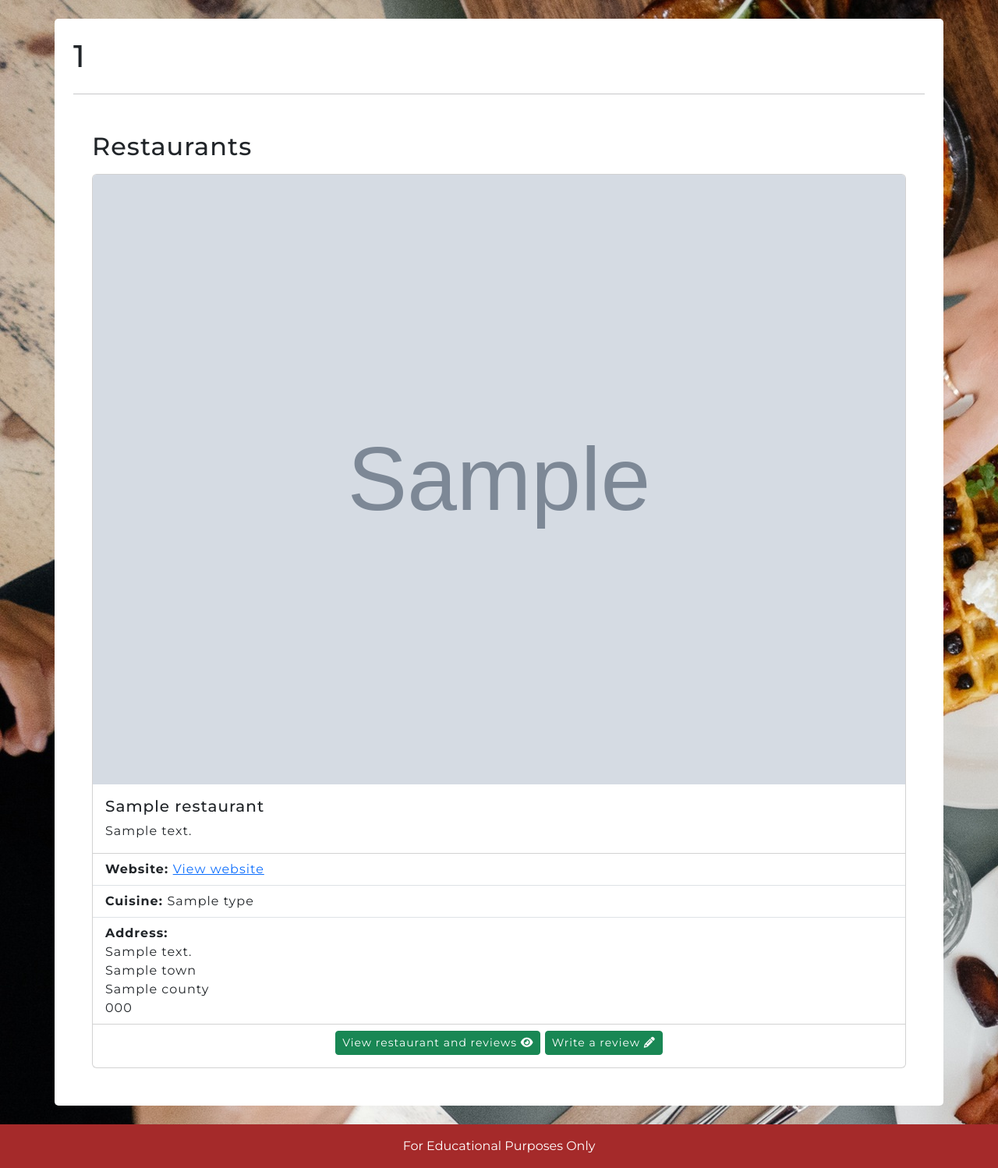
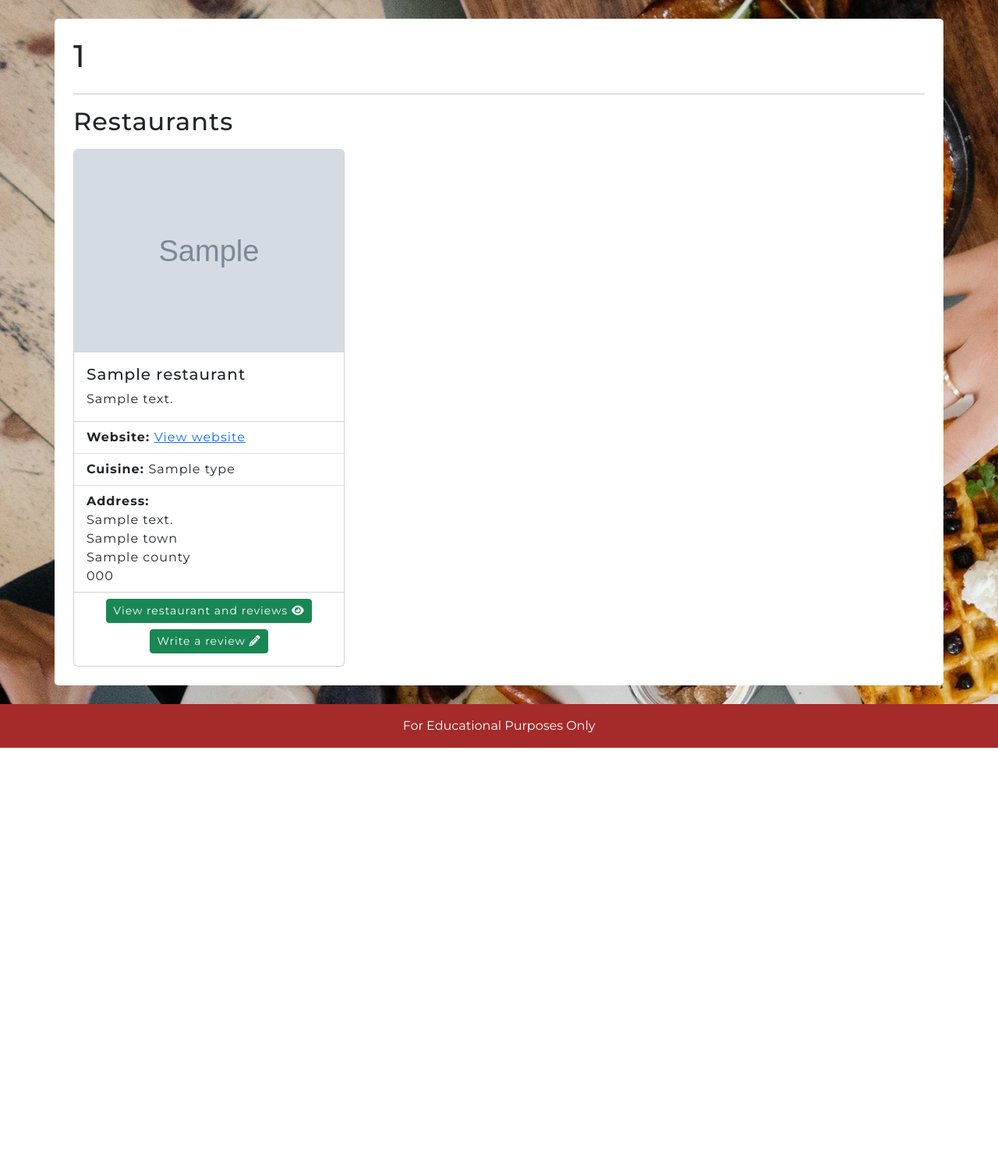
Before and after one commit to cshimvin/restaurant-reviews, a Flask app: page /restaurants/1 in a window 1280 px wide. Shown: the part 64-1562 px from the top of the page at 78% size. After the commit the page ends 1023 px from the top, so only its background shows below. Run offline with Flask 2, Linux system fonts and the light colour scheme; grey boxes marked "Sample" are stand-in pictures; a database or web service that is not in the repository returns one stand-in record (values such as "Sample title"); some libraries are stand-ins or nearby versions; some web fonts are replaced.

Commit message:
Amend HTML to ensure correct validation

```diff
--- a/templates/login.html
+++ b/templates/login.html
@@ -27,6 +27,5 @@
             </div>
         </form>
     </div>
-</div>
 
 {% endblock %}
--- a/templates/register.html
+++ b/templates/register.html
@@ -12,7 +12,7 @@
         </div>
         <form action="{{ url_for('register') }}" method="POST">
             <div class="row form-floating mb-3">
-                <input type="text" class="form-control" id="username" name="username" minlength="5" maxlength="10" pattern="^[a-zA-Z0-9]{5,10}$"data-toggle="tooltip" data-placement="auto" title="Username should be 5-15 characters with no spaces or special characters." required>
+                <input type="text" class="form-control" id="username" name="username" minlength="5" maxlength="10" pattern="^[a-zA-Z0-9]{5,10}$" data-toggle="tooltip" data-placement="auto" title="Username should be 5-15 characters with no spaces or special characters." required>
                 <label for="username">Username</label>
                 </div>
                 <div class="row form-floating mb-3">
@@ -31,6 +31,4 @@
             </div>
         </form>
     </div>
-</div>
-
 {% endblock %}
--- a/templates/restaurants.html
+++ b/templates/restaurants.html
@@ -9,13 +9,12 @@
     <hr class="w-100">
     <section>
         {% if restaurants|length > 0 %}
-            <div class="page-content p-4 mt-4">
             <div class="row">
                 <h2>Restaurants</h2>
             </div>
             <div class="row">
                 {% for restaurant in restaurants %}
-                        <div class="col-6 col-lg-12 mt-2">
+                    <div class="col-12 col-lg-4 col-md-6 mt-2">
                         <div class="card h-100">
                             <img src="{{ restaurant.image_url }}" alt="{{ restaurant.name }}" class="card-img-top">
                             <div class="card-body">
@@ -40,7 +39,7 @@
                 {% endfor %}
             </div>
             {% else %}
-                <h2></h2>No results found</h2>
+            <h2>No results found</h2>
         {% endif %}
     </section>
 </div>
--- a/templates/user_admin.html
+++ b/templates/user_admin.html
@@ -2,9 +2,9 @@
 
 {% block content %}
     <div class="page-content p-4 mt-4 container">
-            <div class="row">
-                <h1>User Administration</h1>
-            </div>
+        <div class="row">
+            <h1>User Administration</h1>
+        </div>
         {% for user in users %}
         <hr class="w-100">
             <div class="row mt-2 mb-2">
```
Lines whose indentation alone changed are shown as unchanged.
